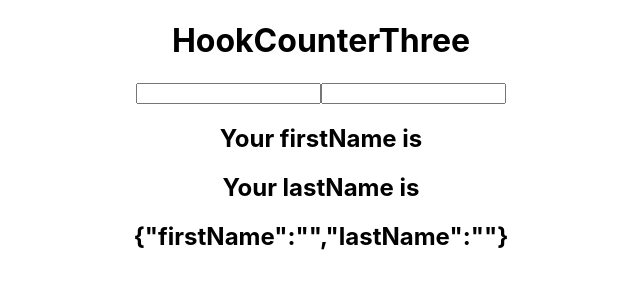
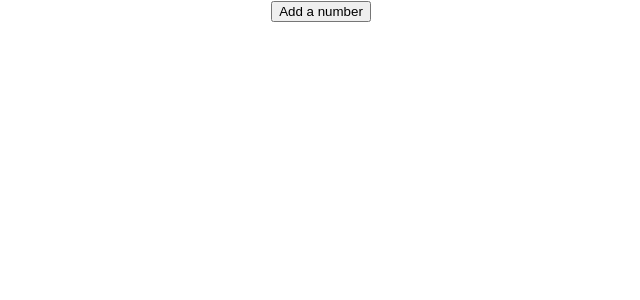
Before and after one commit to Mhdez221993/react-playground, a React (Create React App) app: page / in a window 1280 px wide. Shown: the top 300 px of the page, without its empty margins (319-959 px from the left). Built offline with nearby package versions, Linux system fonts and the light colour scheme.

Commit message:
Hook useState with arrays

```diff
--- a/src/App.js
+++ b/src/App.js
@@ -1,14 +1,14 @@
 import './App.css';
 import './components/appStyle.css';
 
-import HookCounterThree from './components/HookCounterThree';
+import HookCounterFour from './components/HookCounterFour';
 import React from 'react';
 
 class App extends React.Component {
   render() {
     return (
       <div className="App">
-        <HookCounterThree />
+        <HookCounterFour />
       </div>
     );
   }
--- /dev/null
+++ b/src/components/HookCounterFour.js
@@ -0,0 +1,25 @@
+import React, { useState } from 'react';
+
+const HookCounterFour = () => {
+  const [items, setItems] = useState([])
+
+  const addItem = () => {
+    setItems([...items, {
+      id: items.length,
+      value: Math.floor(Math.random() * 10) + 1
+    }])
+  }
+
+  return (
+    <div>
+      <button onClick={addItem}>Add a number</button>
+      <ul>
+        {
+          items.map(item => <li key={item.id}>{item.value}</li>)
+        }
+      </ul>
+    </div>
+  );
+};
+
+export default HookCounterFour;
```
